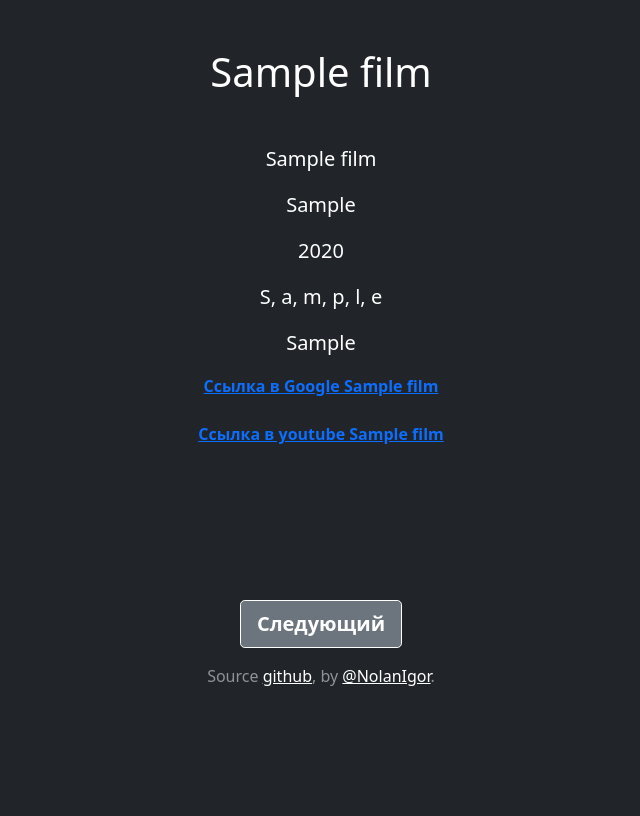
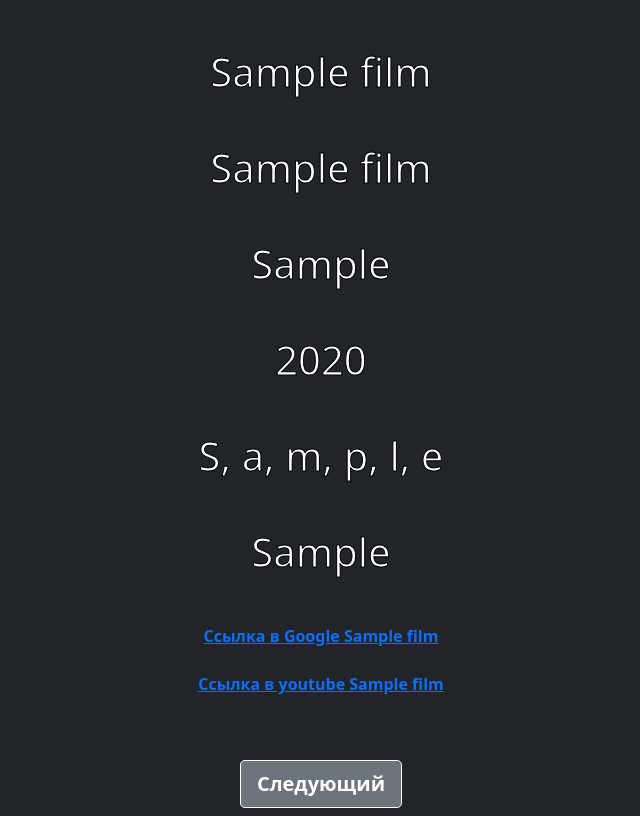
Before and after one commit to Nolan111/learn_web, a Flask app: page / in a window 1280 px wide. Shown: the part 80-896 px from the top of the page, without its empty margins (319-959 px from the left). Before the commit the page ends 766 px from the top, so only its background shows below. Run offline with Flask 2, Linux system fonts and the light colour scheme; tables that the repository leaves empty hold one stand-in row (values such as "Sample post").

Commit message:
изменил шрифт

```diff
--- a/templates/index.html
+++ b/templates/index.html
@@ -29,6 +29,13 @@
 
 
     <style>
+        h1 {
+            color: black;
+            -webkit-text-stroke: 1px black;
+            -webkit-text-fill-color: white;
+        }
+
+
         .bd-placeholder-img {
             font-size: 1.125rem;
             text-anchor: middle;
@@ -172,12 +179,13 @@ height: 100vh;background-repeat:no-repeat;background-position: center;background
 ">
         <h1 class="mb-3 text-center shadow-1-strong rounded mb-5 text-white">{{name}}</h1>
 
+
         <p>
-        <p class="lead">{{original_name}}</p>
-        <p class="lead">{{country}}</p>
-        <p class="lead">{{years}}</p>
-        <p class="lead">{{genres}}</p>
-        <p class="lead">{{score_kinopoisk}}</p>
+        <h1 class="mb-3 text-center shadow-1-strong rounded mb-5 text-white">{{original_name}}</h1>
+        <h1 class="mb-3 text-center shadow-1-strong rounded mb-5 text-white">{{country}}</h1>
+        <h1 class="mb-3 text-center shadow-1-strong rounded mb-5 text-white">{{years}}</h1>
+        <h1 class="mb-3 text-center shadow-1-strong rounded mb-5 text-white">{{genres}}</h1>
+        <h1 class="mb-3 text-center shadow-1-strong rounded mb-5 text-white">{{score_kinopoisk}}</h1>
         <a class="link-online" target="_blank" href="https://www.google.com/search?q=фильм+{{name}}"><strong>Ссылка
                 в
                 Google
```
